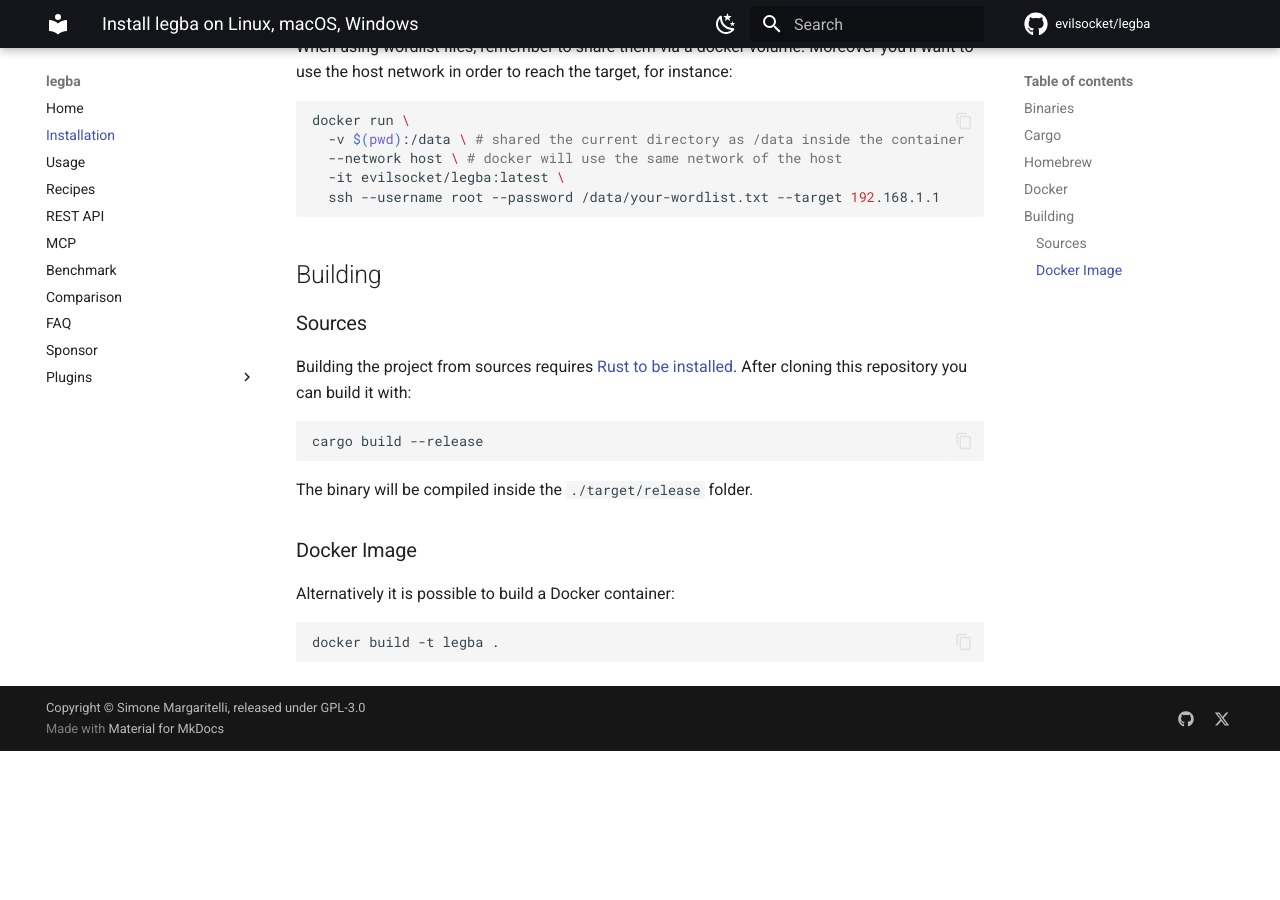
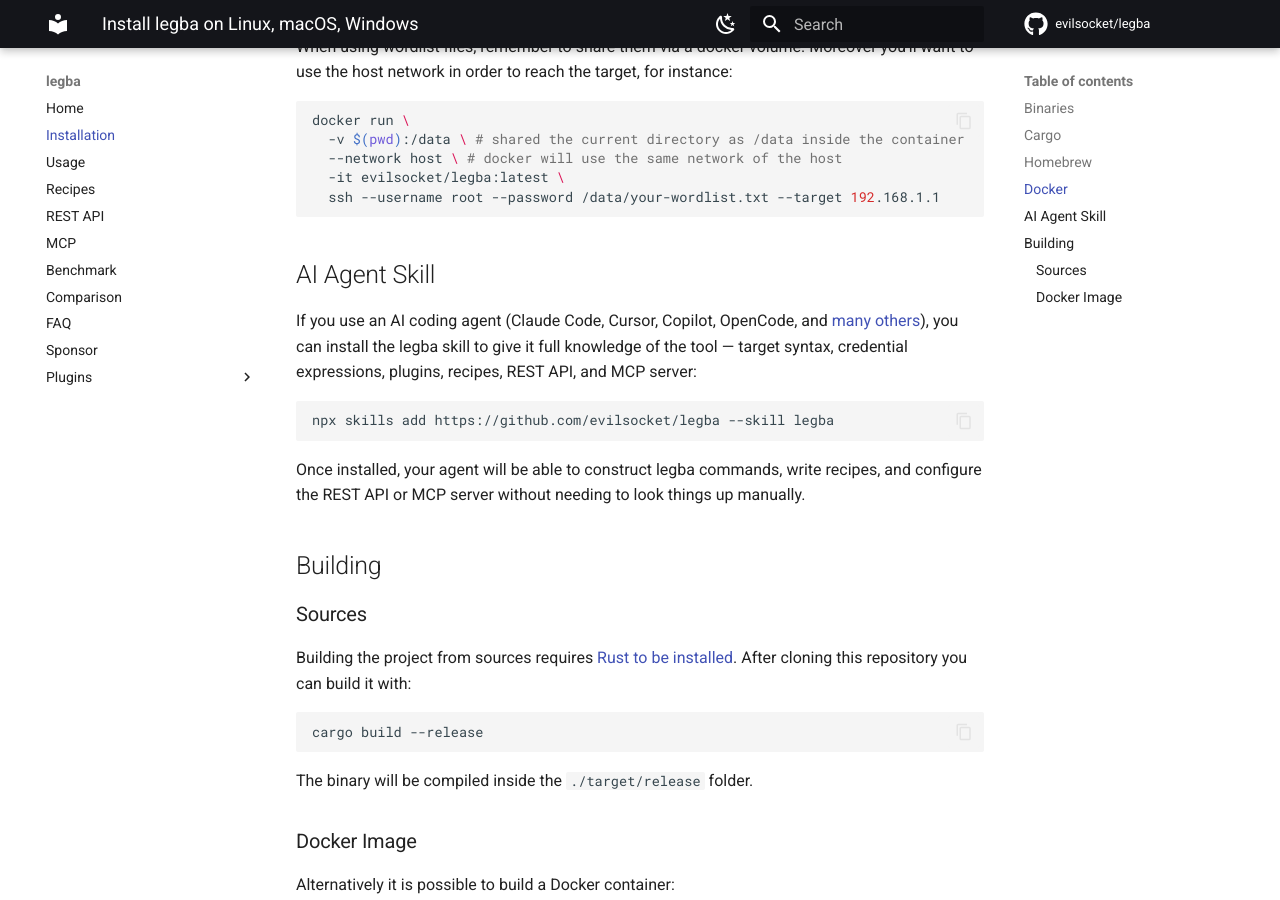
Before and after one commit to evilsocket/legba, an MkDocs documentation site: the page built from docs/install.md, in a window 1280 px wide and 900 px high, scrolled down 817 px. Built offline with MkDocs 1.6.1 and Material for MkDocs 9.7.7, drawn with Linux system fonts in a browser that asks for light colours; comment, search, counter and statistics services are not loaded; before the commit the page ends 1568 px from its top, so only the background shows below that.

Commit message:
misc: small fix or general refactoring i did not bother commenting

````diff
--- a/docs/install.md
+++ b/docs/install.md
@@ -46,6 +46,16 @@
   ssh --username root --password /data/your-wordlist.txt --target 192.168.1.1
 ```
 
+## AI Agent Skill
+
+If you use an AI coding agent (Claude Code, Cursor, Copilot, OpenCode, and [many others](https://skills.sh)), you can install the legba skill to give it full knowledge of the tool — target syntax, credential expressions, plugins, recipes, REST API, and MCP server:
+
+```bash
+npx skills add https://github.com/evilsocket/legba --skill legba
+```
+
+Once installed, your agent will be able to construct legba commands, write recipes, and configure the REST API or MCP server without needing to look things up manually.
+
 ## Building
 
 ### Sources
````
